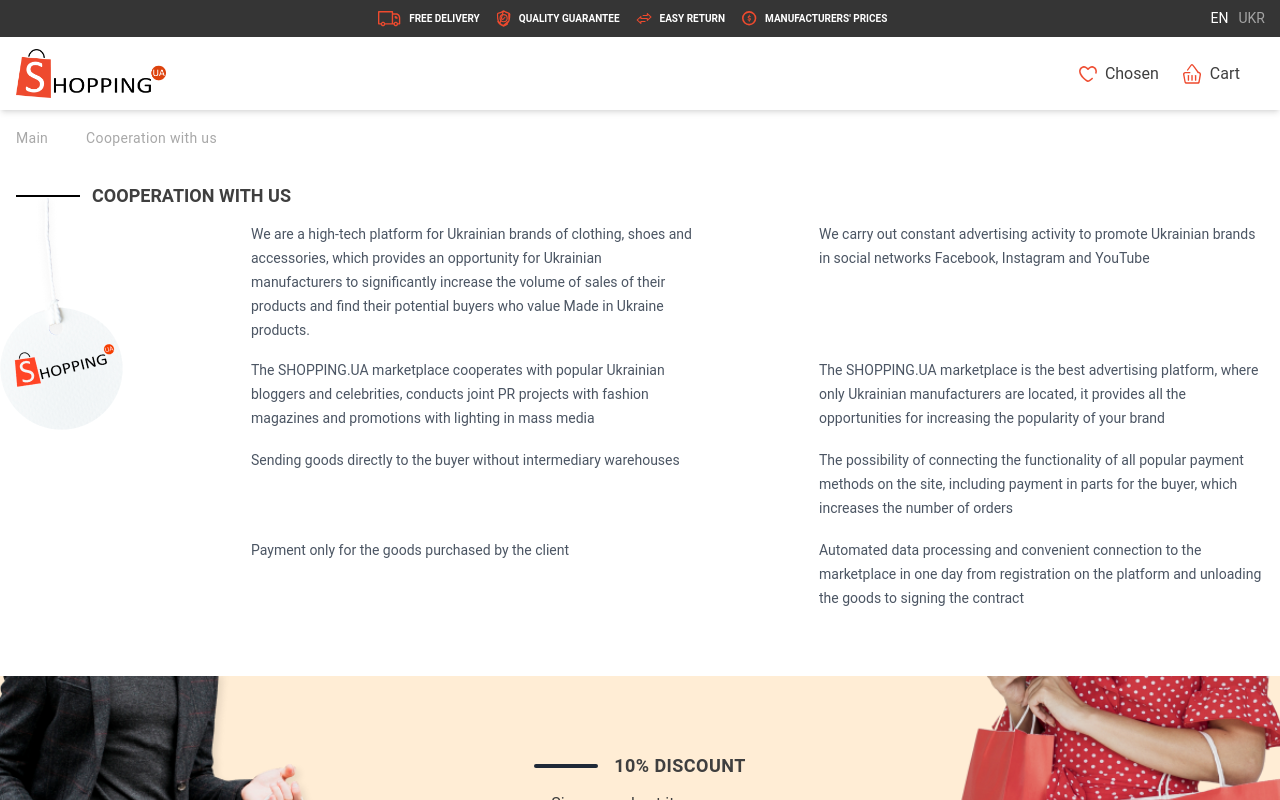
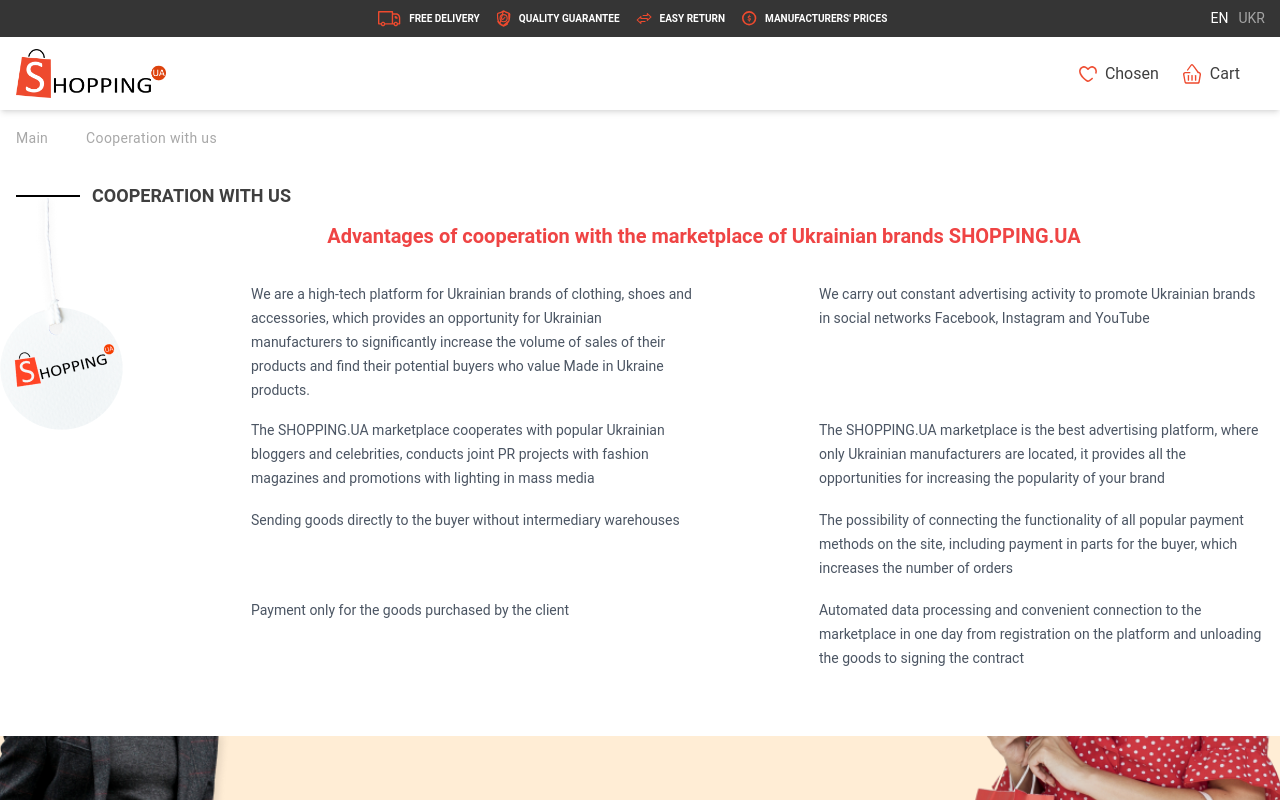
Before and after one commit to NVyrsta/shopping_ua, a Vue app: page /cooperation in a window 1280 px wide. Shown: the top 800 px of the page. Built offline with nearby package versions, Linux system fonts and the light colour scheme.

Commit message:
fix(views): add cooperation page title

```diff
--- a/src/lang/en.json
+++ b/src/lang/en.json
@@ -41,6 +41,7 @@
     "DiscountCount": "{count} discount",
     "SignUpToGetDiscount": "Sign up and get it access to additional",
     "SignUp": "Sign up",
+    "CooperationTitle": "Advantages of cooperation with the marketplace of Ukrainian brands SHOPPING.UA",
     "CooperationDescription1": "We are a high-tech platform for Ukrainian brands of clothing, shoes and accessories, which provides an opportunity for Ukrainian manufacturers to significantly increase the volume of sales of their products and find their potential buyers who value Made in Ukraine products.",
     "CooperationDescription2": "The SHOPPING.UA marketplace cooperates with popular Ukrainian bloggers and celebrities, conducts joint PR projects with fashion magazines and promotions with lighting in mass media",
     "CooperationDescription3": "Sending goods directly to the buyer without intermediary warehouses",
--- a/src/lang/uk.json
+++ b/src/lang/uk.json
@@ -41,6 +41,7 @@
     "DiscountCount": "Знижка {count}",
     "SignUpToGetDiscount": "Зареєструйтесь та отримайте доступ до додаткових",
     "SignUp": "Зареєструватися",
+    "CooperationTitle": "Переваги співпраці з маркетплейсом українських брендів SHOPPING.UA",
     "CooperationDescription1": "Ми – це високотехнологічна платформа для українських брендів одягу, взуття та аксесуарів яка надає можливість українським виробникам значно збільшити обсяги продажу своїх товарів та знайти своїх потенційних покупців, які цінують товари Made in Ukraine",
     "CooperationDescription2": "Маркетплейс SHOPPING.UA співпрацює з популярними українськими блогерами та селебретіз, проводить спільні PR-проекти з модними журналами та промоакції з освітленням в мас-медіа",
     "CooperationDescription3": "Відправка товарів безпосередньо покупцеві без складів-посередників",
--- a/src/views/CooperationPage.vue
+++ b/src/views/CooperationPage.vue
@@ -12,7 +12,12 @@
         class="absolute opacity-20 md:opacity-100 right-0 md:left-0 top-0 md:top-4 float-left md:float-none"
       >
 
-      <div class="pl-0 md:pl-28 mt-3 ml-8 grid grid-cols-1 md:grid-cols-2 gap-4">
+      <div class="pl-0 md:pl-28 mt-3 ml-8">
+        <h2 class="text-red-500 font-semibold text-xl text-center mb-8">
+          {{ $t('Contacts.CooperationTitle') }}
+        </h2>
+
+        <div class="grid grid-cols-1 md:grid-cols-2 gap-4">
           <div class="block gap-4 sm:flex">
             <SvgIcon
               id="cooperation1"
@@ -126,6 +131,7 @@
           </div>
         </div>
       </div>
+    </div>
 
     <div class="relative flex items-center justify-center bg-orange-100 py-20 overflow-hidden mt-16">
       <img
```
Lines whose indentation alone changed are shown as unchanged.
